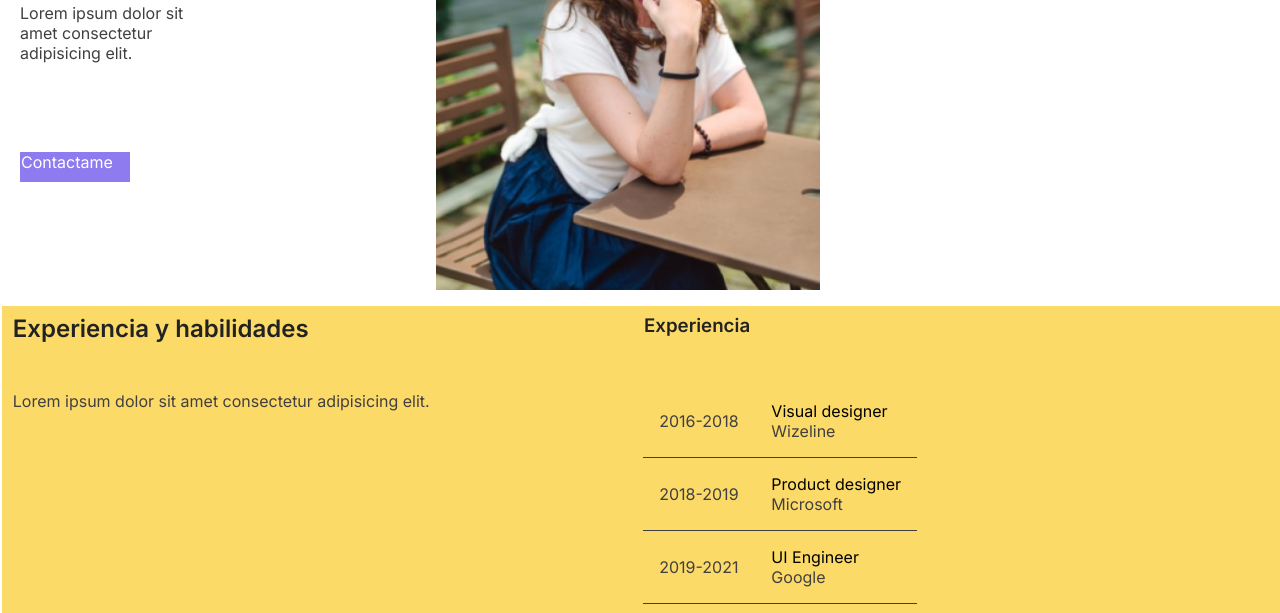
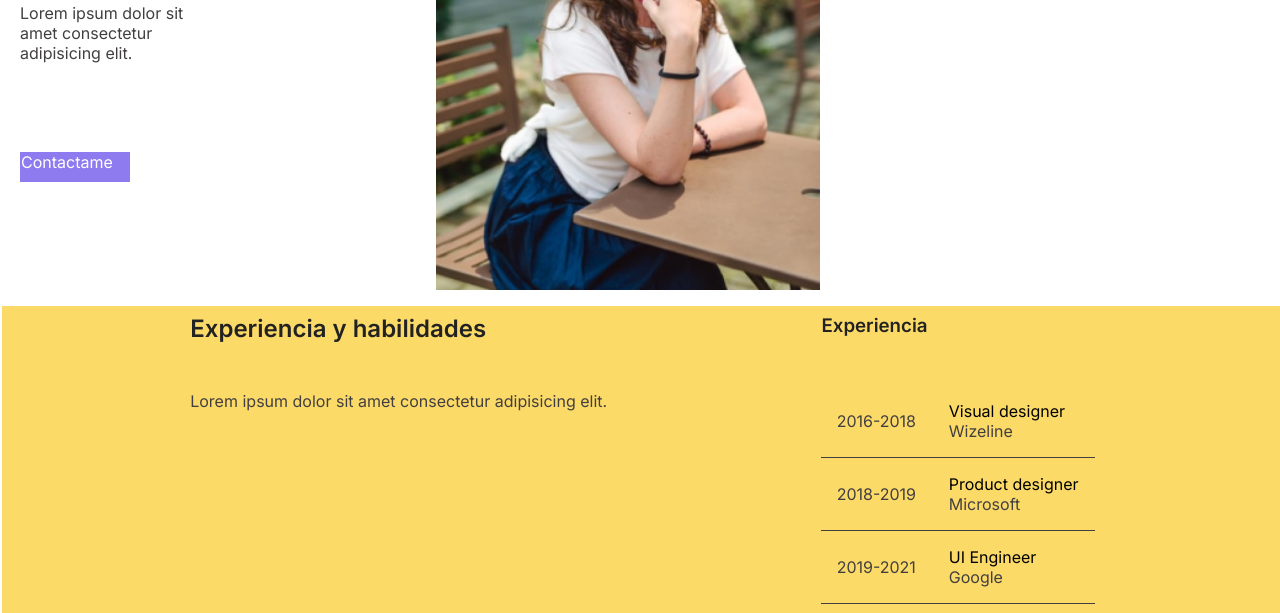
Before and after one commit to josemartinez91/Portafolio, a plain HTML site: page index.html in a window 1280 px wide. Shown: the part 339-952 px from the top of the page. Drawn offline with Linux system fonts and the light colour scheme.

Commit message:
changes realized

```diff
--- a/index.html
+++ b/index.html
@@ -36,7 +36,7 @@
     </nav>
 
     <div class="row col-md" id="Home-id">
-        <div class="design col-md-3 ">
+        <div class="design col-md-3 col-sm-grid">
             <h1 class="col-xs design-sm">
                 Design experience
             </h1>
@@ -80,7 +80,7 @@
         </div>
     </div>
     <div class="row experience " id="Experiencia-id">
-        <div class="div-experience col-md col-xl col-xl-12 experience-color">
+        <div class="div-experience col-md col-xl col-xl-12 experience-color col-sm-grid">
             <div class="col-6 experience-color">
                 <h2 class="div-experience ">Experiencia y habilidades</h2>
                 <p class="lorem div-experience">Lorem ipsum dolor sit amet consectetur adipisicing elit.</p>
@@ -147,7 +147,7 @@
         <div class="portafolio col-12 col-xs portafolio-header">
             <h2>Portafolio</h2>
         </div>
-        <div class="col-md portafolio-header">
+        <div class="col-md portafolio-header col-sm-grid">
             <div class="portafolio col-12 portafolio-content">
                 <p >Beauty App</p>
                 <img src="./image/beauty.jpg" alt="beauty app"></div>
--- a/style/layout.css
+++ b/style/layout.css
@@ -76,6 +76,11 @@
         width: 50%;
         padding: 1rem;
         box-sizing: border-box;
+    }
+    .col-sm-grid{
+        display: grid;
+        width: 100%;
+        justify-content: center;
     }
     .design-2{
         margin-bottom: 1rem;
```
